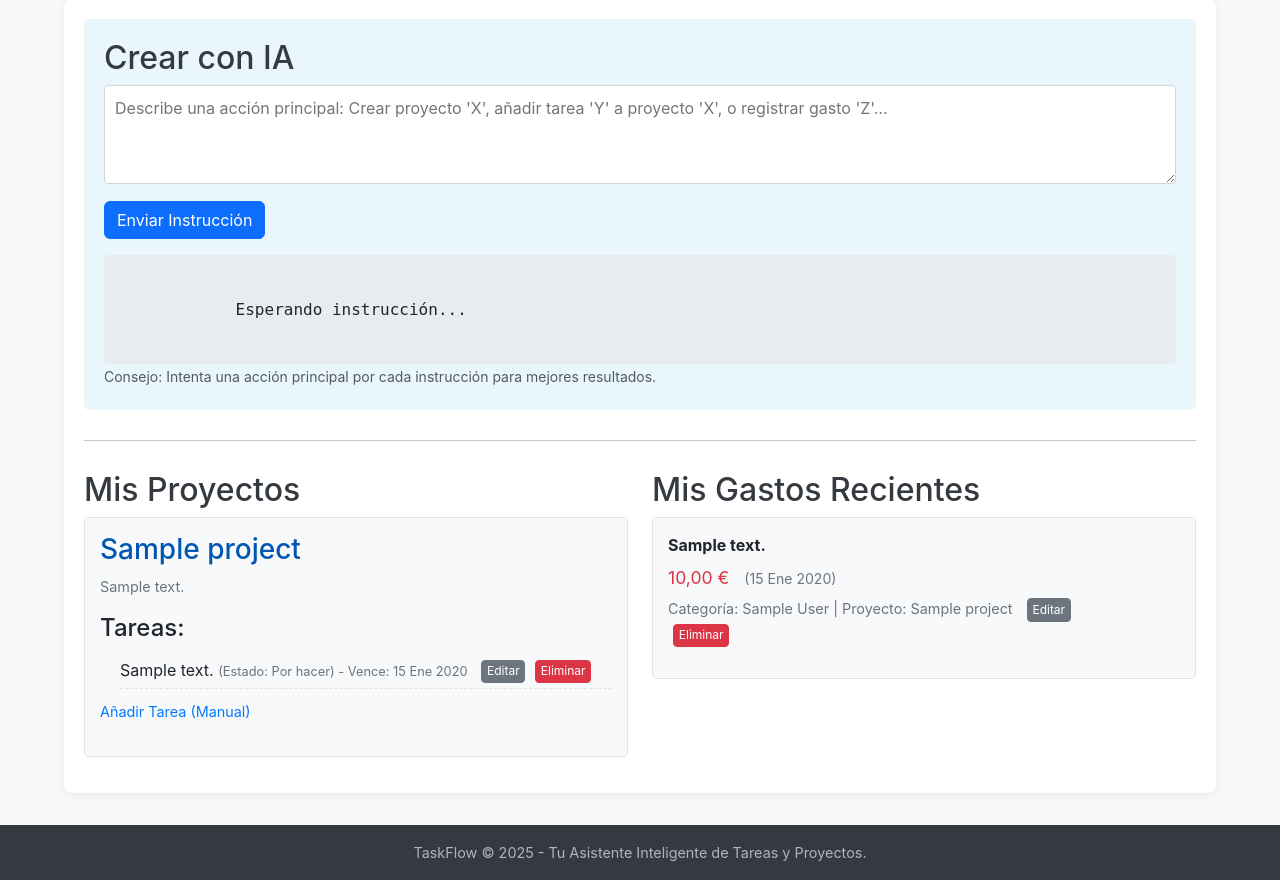
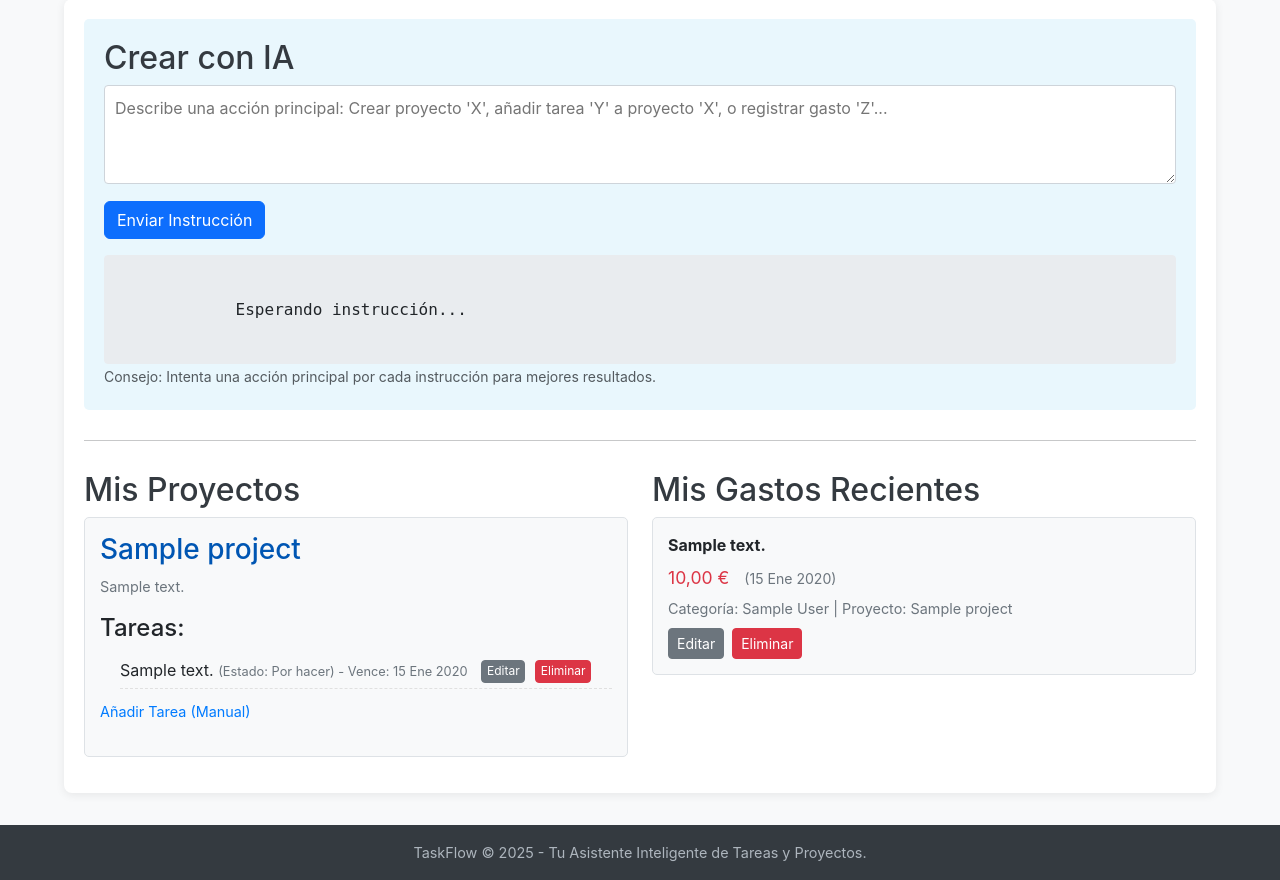
Before and after one commit to Alialmandoz/TaskFlow, a Django app: page / in a window 1280 px wide. Shown: the part 163-1043 px from the top of the page. Run offline with Django 5.2, Linux system fonts and the light colour scheme; a user stored in the database is signed in; tables that the repository leaves empty hold one stand-in row (values such as "Sample post").

Commit message:
Fix: Address UI inconsistencies in task form and dashboard
This commit resolves two UI issues based on your feedback:

1.  **Task Form Styling (`task_form.html`):**
    - Added `{% load crispy_forms_tags %}`.
    - Changed form rendering from `{{ form.as_p }}` to `{{ form|crispy }}`.
    - Ensured the submit button uses Bootstrap classes (`btn btn-primary`).
    This ensures the form is styled with Bootstrap 5 as intended.

2.  **Dashboard Recent Expenses Button Alignment:**
    - The "Edit" link and "Delete" form for each expense item were moved out of the paragraph tag.
    - They are now wrapped in a `div` with `d-flex align-items-center mt-2` Bootstrap classes.
    - Inline styles were removed from the buttons and form.
    - `ms-2` class was added to the delete form for proper spacing.
    This provides better visual grouping and alignment for the action buttons.

```diff
--- a/dashboard/templates/dashboard/dashboard.html
+++ b/dashboard/templates/dashboard/dashboard.html
@@ -102,14 +102,16 @@
                                     {% if transaction.project %}
                                         | Proyecto: {{ transaction.project.name }}
                                     {% endif %}
+                                </p>
+                                <div class="d-flex align-items-center mt-2">
                                     {# Edit Transaction Link #}
-                                    <a href="{% url 'accounting:transaction_edit' pk=transaction.pk %}" class="btn btn-secondary btn-sm" style="padding: 0.1rem 0.3rem; font-size: 0.75rem; margin-left: 10px;">Editar</a>
+                                    <a href="{% url 'accounting:transaction_edit' pk=transaction.pk %}" class="btn btn-secondary btn-sm">Editar</a>
                                     {# Delete Transaction Form #}
-                                    <form method="POST" action="{% url 'accounting:transaction_delete' transaction_pk=transaction.pk %}" style="display: inline; margin-left: 5px;" onsubmit="return confirm('Are you sure you want to delete this transaction?');">
+                                    <form method="POST" action="{% url 'accounting:transaction_delete' transaction_pk=transaction.pk %}" class="ms-2" onsubmit="return confirm('Are you sure you want to delete this transaction?');">
                                         {% csrf_token %}
-                                        <button type="submit" class="btn btn-danger btn-sm" style="padding: 0.1rem 0.3rem; font-size: 0.75rem;">Eliminar</button>
+                                        <button type="submit" class="btn btn-danger btn-sm">Eliminar</button>
                                     </form>
-                                </p>
+                                </div>
                             </li>
                         {% endfor %}
                     </ul>
--- a/tasks/templates/tasks/task_form.html
+++ b/tasks/templates/tasks/task_form.html
@@ -1,4 +1,5 @@
 {% extends "tasks/base.html" %}
+{% load crispy_forms_tags %}
 
 {% block title %}{{ page_title|default:"Manage Task" }} - TaskFlow{% endblock %}
 
@@ -7,8 +8,8 @@
 
     <form method="post" action="{% if task %}{% url 'tasks:task_edit' pk=task.pk %}{% else %}{% url 'tasks:task_create' project_pk=project.pk %}{% endif %}">
         {% csrf_token %}
-        {{ form.as_p }}
-        <button type="submit">{% if task %}Save Changes{% else %}Create Task{% endif %}</button>
+        {{ form|crispy }}
+        <button type="submit" class="btn btn-primary">{% if task %}Save Changes{% else %}Create Task{% endif %}</button>
     </form>
 
     <p><a href="{% url 'tasks:project_detail' pk=project.pk %}">Cancel and return to project</a></p>
```
